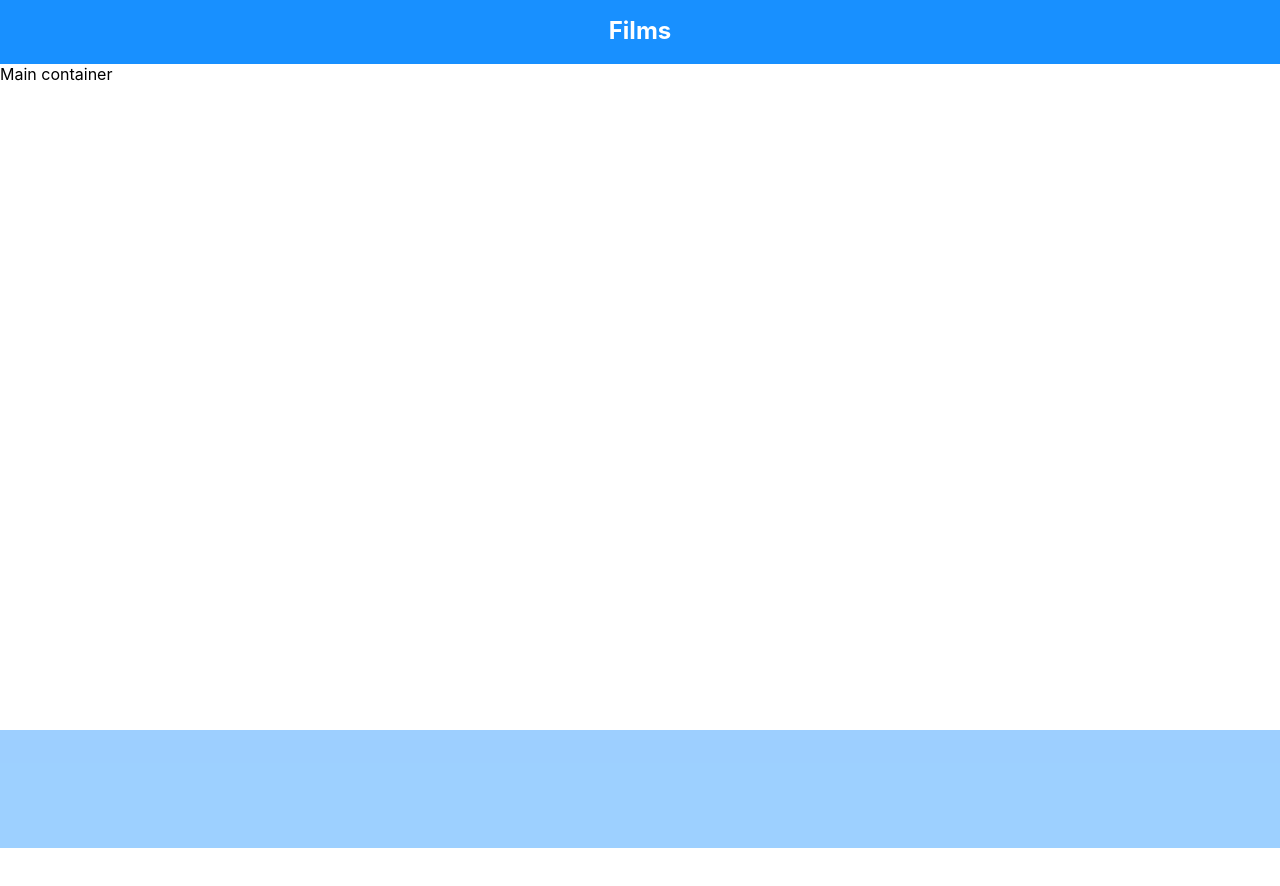
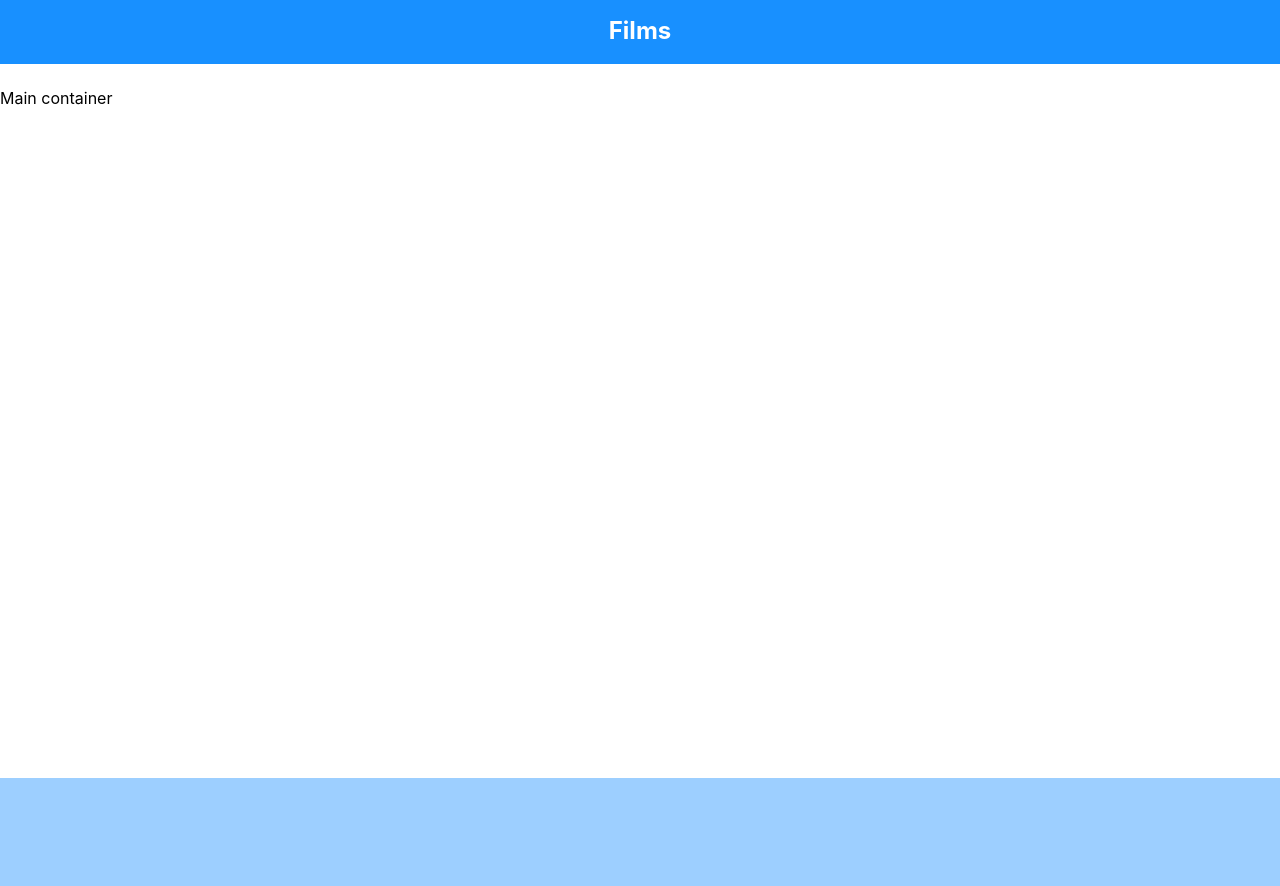
Before and after one commit to ArtemKostko1/films, a React (Create React App) app: page / in a window 1280 px wide. Shown: the top 886 px of the page. Before the commit the page ends 848 px from the top, so only its background shows below. Built offline with nearby package versions, Linux system fonts and the light colour scheme.

Commit message:
Feat: changed main content styles

```diff
--- a/src/index.css
+++ b/src/index.css
@@ -14,4 +14,5 @@ code {
 
 .content {
   min-height: calc(100vh - 64px - 70px);
+  padding: 24px 0;
 }
```
